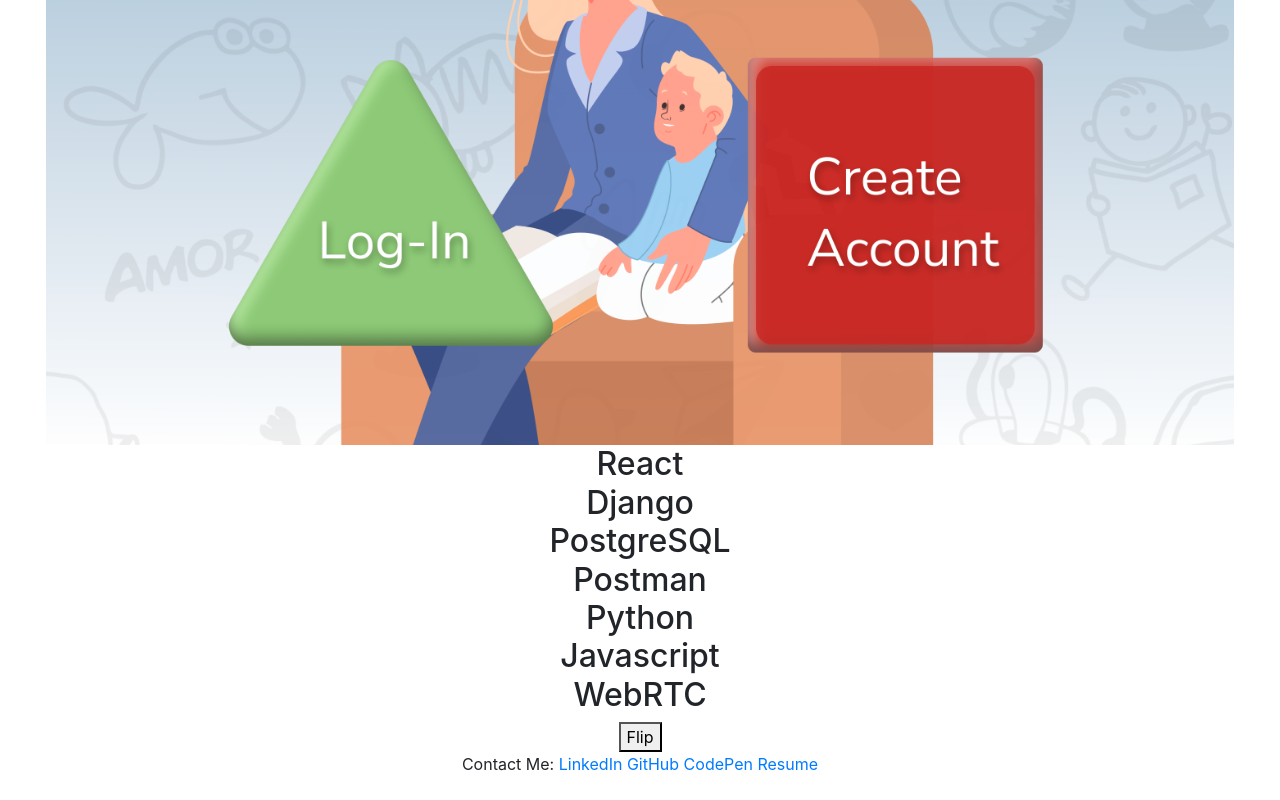
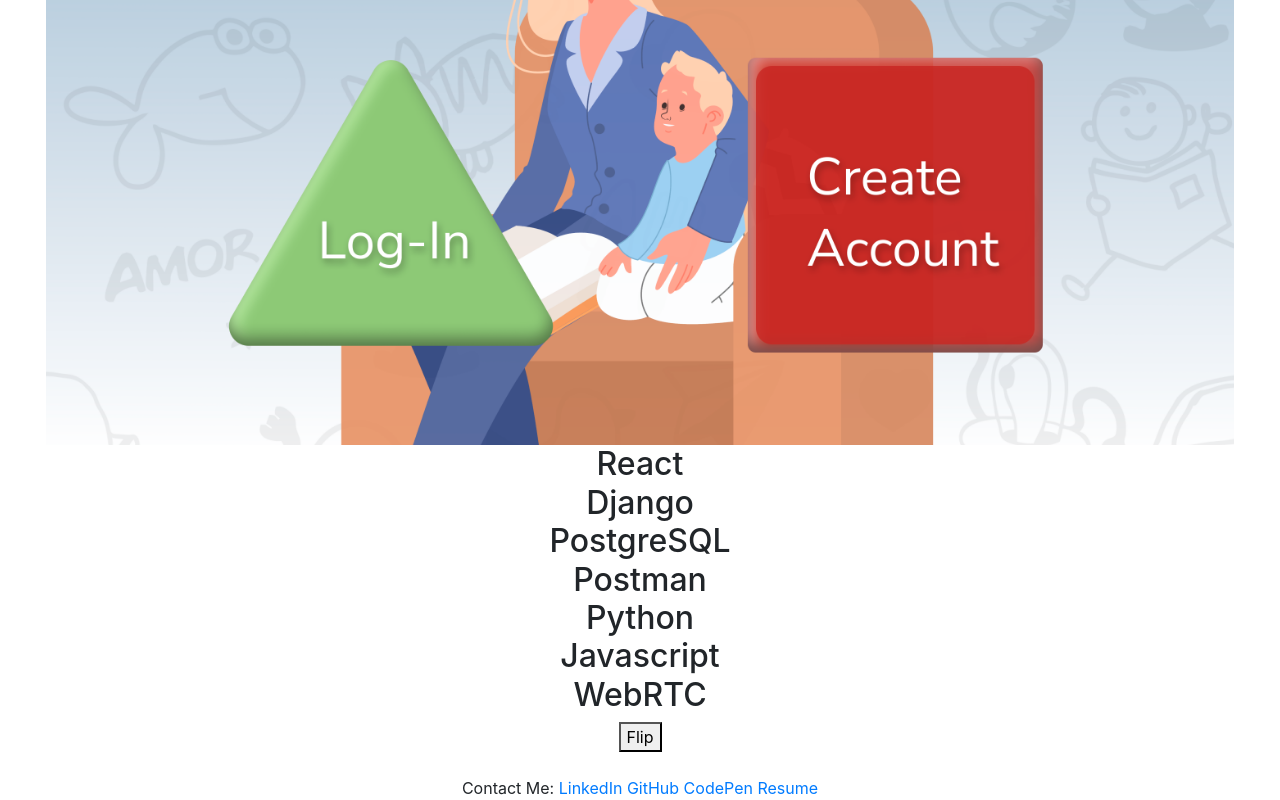
Before and after one commit to AshveerB/portfolio, a React (Create React App) app: page /projects in a window 1280 px wide. Shown: the part 4412-5212 px from the top of the page. Before the commit the page ends 5188 px from the top, so only its background shows below. Built offline with nearby package versions, Linux system fonts and the light colour scheme.

Commit message:
edit README.md

```diff
--- a/src/components/projects/Projects.js
+++ b/src/components/projects/Projects.js
@@ -1,12 +1,11 @@
 import React from 'react';
-import './Projects.css'
+import './Projects.css';
 import Footer from '../footer/Footer';
 import ProjectOne from './ProjectOne';
-import ProjectTwo from './ProjectTwo'
+import ProjectTwo from './ProjectTwo';
 import ProjectThree from './ProjectThree';
-import ProjectFour from './ProjectFour'
-import ProjectFive from './ProjectFive'
-
+import ProjectFour from './ProjectFour';
+import ProjectFive from './ProjectFive';
 
 const Projects = () => {
 	return (
@@ -17,7 +16,10 @@ const Projects = () => {
 			<ProjectThree />
 			<ProjectFour />
 			<ProjectFive />
-            <div><Footer /></div>
+			<br />
+			<div>
+				<Footer />
+			</div>
 		</div>
 	);
 };
```
Also changed, not shown: 2 other files (tests, documents, lock files or other folders). Lines whose indentation alone changed are shown as unchanged.
